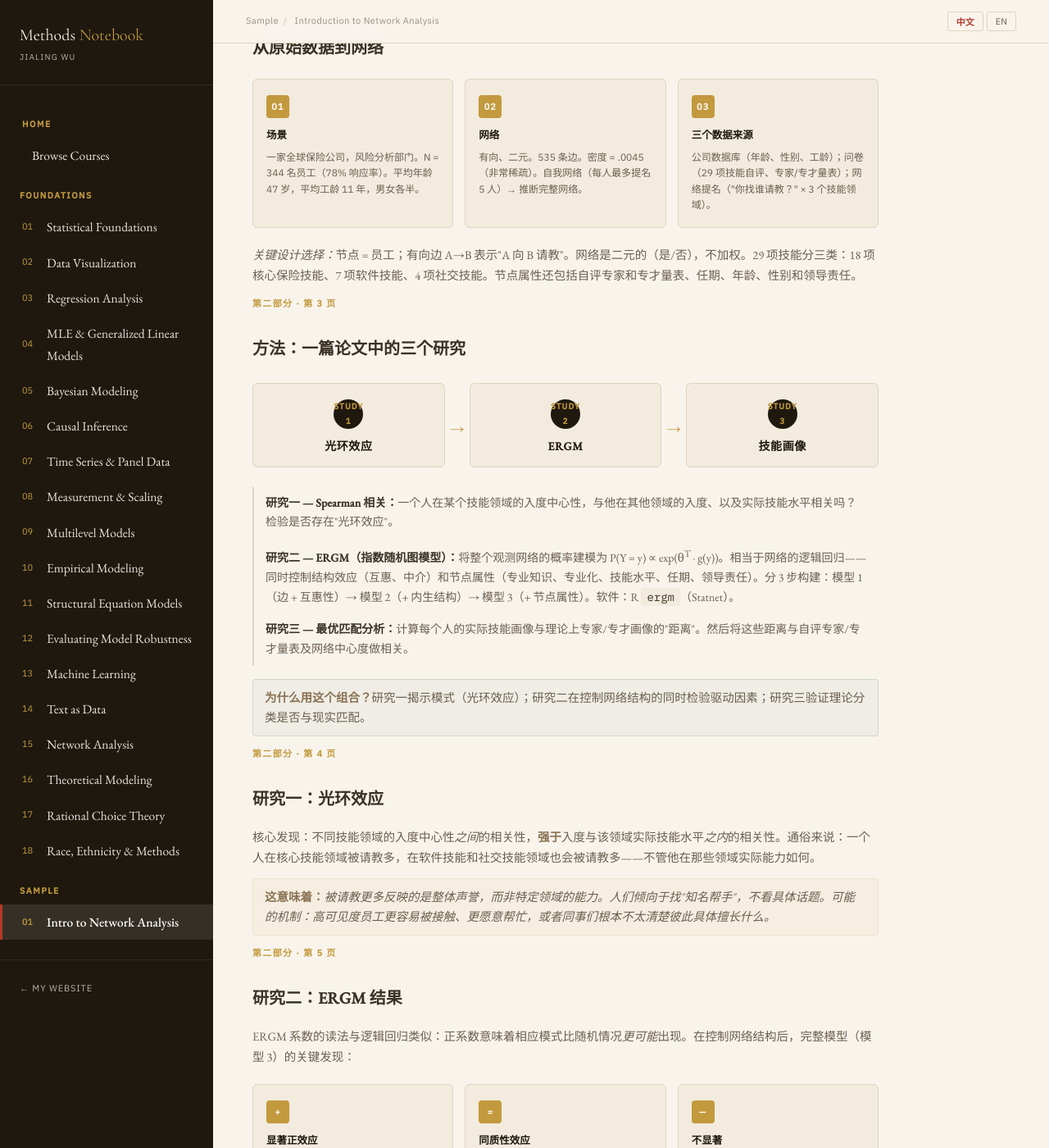
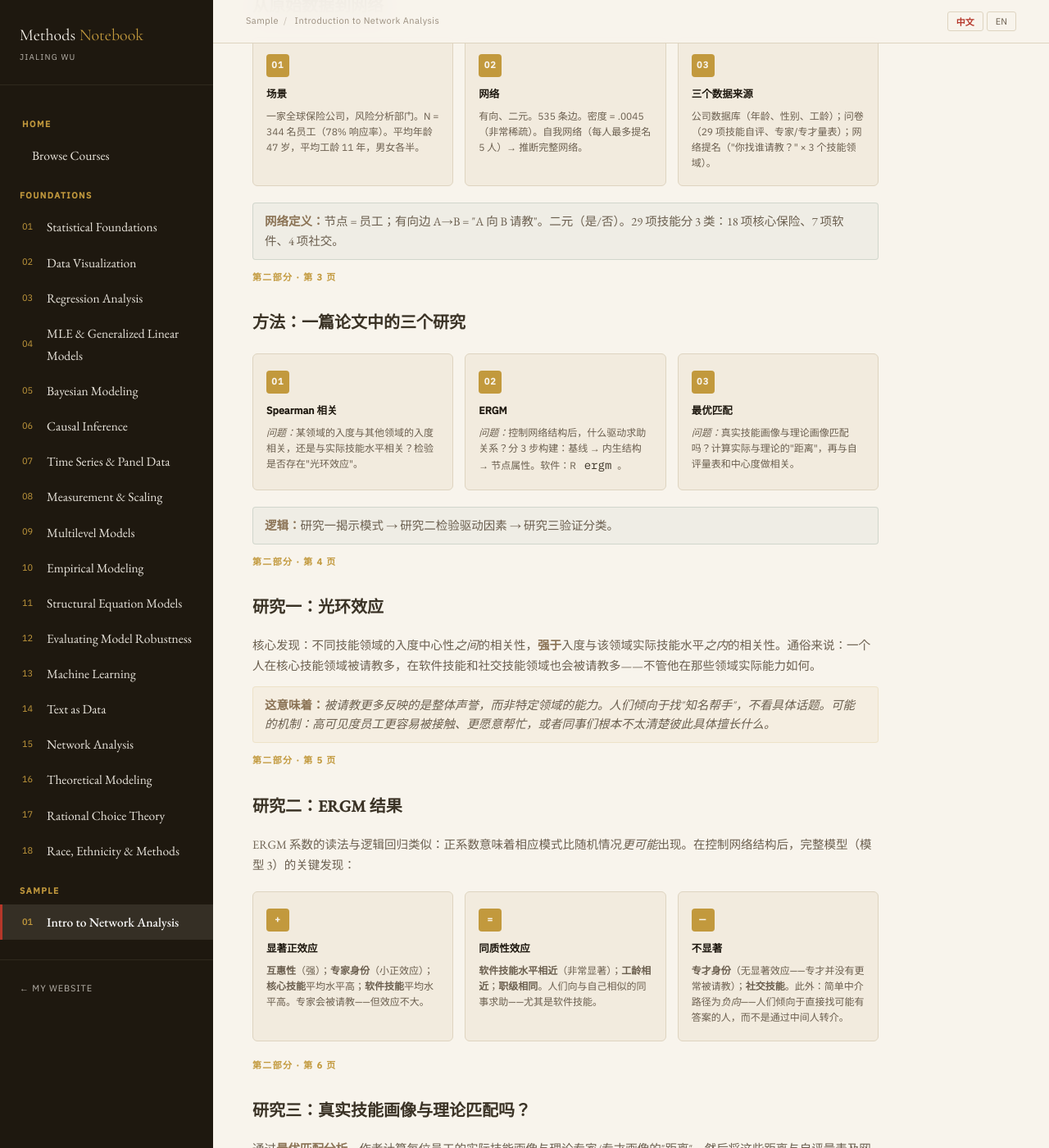
Before and after one commit to jialing-wu/jialing-wu.github.io, a Jekyll site: the page built from methods/sample-network-intro.html, in a window 1280 px wide and 1400 px high, scrolled down 4914 px. Shown: the whole window at 82% size. Built offline with Jekyll 4.4.1, drawn with Linux system fonts in a browser that asks for light colours; some of the changed text lies outside the part shown.

Commit message:
Fix P2: card layout for slides 3/7/summary, trim title and data slides

```diff
--- a/methods/sample-network-intro.html
+++ b/methods/sample-network-intro.html
@@ -657,8 +657,8 @@ body.presenting .pres-progress{
   <p class="method-desc" data-lang="en">Köhler, Rausch, Biemann &amp; Büchsenschuss (2024). "Expertise and specialization in organizations: a social network analysis." <em>European Journal of Work and Organizational Psychology</em>, 34(2), 282–297. <a href="https://doi.org/10.1080/1359432X.2024.2387874" target="_blank">Open Access</a></p>
   <p class="method-desc" data-lang="zh">Köhler, Rausch, Biemann &amp; Büchsenschuss (2024). "组织中的专业知识与专业化：一项社会网络分析。" <em>European Journal of Work and Organizational Psychology</em>, 34(2), 282–297. <a href="https://doi.org/10.1080/1359432X.2024.2387874" target="_blank">开放获取</a></p>
 
-  <p class="method-desc" data-lang="en"><em>Background:</em> Organizations depend on employees' <strong>expertise</strong> and <strong>specialization</strong> to drive innovation and knowledge sharing. But prior research left three gaps: (1) Are you sought for advice because you are truly skilled in that domain, or simply because you are "well-known"? (2) What factors drive the formation of an advice-seeking tie? (3) Do real-world skill profiles of "experts" and "specialists" match theoretical descriptions?</p>
-  <p class="method-desc" data-lang="zh"><em>背景：</em>组织依赖员工的<strong>专业知识（expertise）</strong>和<strong>专业化（specialization）</strong>来推动创新和知识共享。但以往研究有三个空白：（1）被人请教是因为你在那个技能领域真的强，还是只要你"出名"就什么都有人来问？（2）什么因素决定了一条求助关系的形成？（3）现实中真正的"专家"和"专才"的技能画像，和理论上描述的一样吗？</p>
+  <p class="method-desc" data-lang="en"><em>Core question:</em> Are you sought for advice because you're truly skilled — or simply because you're well-known?</p>
+  <p class="method-desc" data-lang="zh"><em>核心问题：</em>别人来请教你，是因为你真的强——还是只因为你出名？</p>
 </div>
 
 <!-- SLIDE: Research Question & Core Concepts -->
@@ -723,8 +723,8 @@ body.presenting .pres-progress{
     </div>
   </div>
 
-  <p class="method-desc" data-lang="en"><em>Key design choice:</em> Nodes = employees; a directed edge A→B means "A asks B for advice." The network is binary (yes/no), not weighted. The 29 skills are grouped into three bundles: 18 core insurance skills, 7 software skills, and 4 social skills. Node attributes also include self-rated expertise and specialization scales, tenure, age, gender, and leadership responsibility.</p>
-  <p class="method-desc" data-lang="zh"><em>关键设计选择：</em>节点 = 员工；有向边 A→B 表示"A 向 B 请教"。网络是二元的（是/否），不加权。29 项技能分三类：18 项核心保险技能、7 项软件技能、4 项社交技能。节点属性还包括自评专家和专才量表、任期、年龄、性别和领导责任。</p>
+  <div class="method-when" data-lang="en"><strong>Network definition:</strong> Node = employee; directed edge A→B = "A asks B for advice." Binary (yes/no). 29 skills in 3 bundles: 18 core insurance, 7 software, 4 social.</div>
+  <div class="method-when" data-lang="zh"><strong>网络定义：</strong>节点 = 员工；有向边 A→B = "A 向 B 请教"。二元（是/否）。29 项技能分 3 类：18 项核心保险、7 项软件、4 项社交。</div>
 </div>
 
 <!-- SLIDE: Three-Study Design + Methods -->
@@ -734,27 +734,32 @@ body.presenting .pres-progress{
   <h2 data-lang="en">Method: Three Studies in One Paper</h2>
   <h2 data-lang="zh">方法：一篇论文中的三个研究</h2>
 
-  <div class="flow-row">
-    <div class="flow-step"><div class="flow-num">STUDY 1</div><div class="flow-title" data-lang="en">Halo Effect</div><div class="flow-title" data-lang="zh">光环效应</div></div>
-    <div class="flow-arrow">→</div>
-    <div class="flow-step"><div class="flow-num">STUDY 2</div><div class="flow-title" data-lang="en">ERGM</div><div class="flow-title" data-lang="zh">ERGM</div></div>
-    <div class="flow-arrow">→</div>
-    <div class="flow-step"><div class="flow-num">STUDY 3</div><div class="flow-title" data-lang="en">Skill Profiles</div><div class="flow-title" data-lang="zh">技能画像</div></div>
+  <div class="check-grid">
+    <div class="check-card">
+      <div class="check-icon">01</div>
+      <div class="check-title" data-lang="en">Spearman Correlations</div>
+      <div class="check-title" data-lang="zh">Spearman 相关</div>
+      <div class="check-desc" data-lang="en"><em>Question:</em> Is in-degree in one skill domain correlated with in-degree in others, or with actual skill levels? Tests whether a "halo effect" exists.</div>
+      <div class="check-desc" data-lang="zh"><em>问题：</em>某领域的入度与其他领域的入度相关，还是与实际技能水平相关？检验是否存在"光环效应"。</div>
+    </div>
+    <div class="check-card">
+      <div class="check-icon">02</div>
+      <div class="check-title" data-lang="en">ERGM</div>
+      <div class="check-title" data-lang="zh">ERGM</div>
+      <div class="check-desc" data-lang="en"><em>Question:</em> What drives advice ties after controlling for network structure? Built in 3 steps: baseline → endogenous structure → node attributes. Software: R <code>ergm</code>.</div>
+      <div class="check-desc" data-lang="zh"><em>问题：</em>控制网络结构后，什么驱动求助关系？分 3 步构建：基线 → 内生结构 → 节点属性。软件：R <code>ergm</code>。</div>
+    </div>
+    <div class="check-card">
+      <div class="check-icon">03</div>
+      <div class="check-title" data-lang="en">Optimal Matching</div>
+      <div class="check-title" data-lang="zh">最优匹配</div>
+      <div class="check-desc" data-lang="en"><em>Question:</em> Do real skill profiles match theoretical expert/specialist profiles? Computes "distance" between actual and ideal, then correlates with self-assessments and centrality.</div>
+      <div class="check-desc" data-lang="zh"><em>问题：</em>真实技能画像与理论画像匹配吗？计算实际与理论的"距离"，再与自评量表和中心度做相关。</div>
+    </div>
   </div>
 
-  <div class="step-details" data-lang="en">
-    <div class="step-item"><strong>Study 1 — Spearman correlations:</strong> Is a person's in-degree centrality in one skill domain correlated with their in-degree in other domains, or with their actual skill levels? Tests whether a "halo effect" exists.</div>
-    <div class="step-item"><strong>Study 2 — ERGM (Exponential Random Graph Model):</strong> Models the probability of the entire observed network as P(Y = y) ∝ exp(θ<sup>T</sup> · g(y)). Like logistic regression for networks — simultaneously controls for structural effects (reciprocity, brokerage) and node attributes (expertise, specialization, skill levels, tenure, leadership). Built in 3 steps: Model 1 (edges + reciprocity) → Model 2 (+ endogenous structure) → Model 3 (+ node attributes). Software: R <code>ergm</code> (Statnet).</div>
-    <div class="step-item"><strong>Study 3 — Optimal Matching:</strong> Computes the "distance" between each person's actual skill profile and theoretically defined expert/specialist profiles. Then correlates these distances with self-assessed expertise/specialization scales and network centrality.</div>
-  </div>
-  <div class="step-details" data-lang="zh">
-    <div class="step-item"><strong>研究一 — Spearman 相关：</strong>一个人在某个技能领域的入度中心性，与他在其他领域的入度、以及实际技能水平相关吗？检验是否存在"光环效应"。</div>
-    <div class="step-item"><strong>研究二 — ERGM（指数随机图模型）：</strong>将整个观测网络的概率建模为 P(Y = y) ∝ exp(θ<sup>T</sup> · g(y))。相当于网络的逻辑回归——同时控制结构效应（互惠、中介）和节点属性（专业知识、专业化、技能水平、任期、领导责任）。分 3 步构建：模型 1（边 + 互惠性）→ 模型 2（+ 内生结构）→ 模型 3（+ 节点属性）。软件：R <code>ergm</code>（Statnet）。</div>
-    <div class="step-item"><strong>研究三 — 最优匹配分析：</strong>计算每个人的实际技能画像与理论上专家/专才画像的"距离"。然后将这些距离与自评专家/专才量表及网络中心度做相关。</div>
-  </div>
-
-  <div class="method-when" data-lang="en"><strong>Why this combination?</strong> Study 1 reveals the pattern (halo effect); Study 2 tests causal drivers while controlling for network structure; Study 3 validates whether theoretical categories match reality.</div>
-  <div class="method-when" data-lang="zh"><strong>为什么用这个组合？</strong>研究一揭示模式（光环效应）；研究二在控制网络结构的同时检验驱动因素；研究三验证理论分类是否与现实匹配。</div>
+  <div class="method-when" data-lang="en"><strong>Logic:</strong> Study 1 reveals the pattern → Study 2 tests drivers → Study 3 validates categories.</div>
+  <div class="method-when" data-lang="zh"><strong>逻辑：</strong>研究一揭示模式 → 研究二检验驱动因素 → 研究三验证分类。</div>
 </div>
 
 <!-- SLIDE: Study 1 — Halo Effect -->
@@ -841,14 +846,29 @@ body.presenting .pres-progress{
   <h2 data-lang="en">Contributions &amp; Limitations</h2>
   <h2 data-lang="zh">理论贡献与局限性</h2>
 
-  <p class="method-desc" data-lang="en"><strong>Key theoretical contribution:</strong> This paper integrates two previously separate classification frameworks — expert/non-expert and specialist/generalist — and proposes distinguishing four types within the same domain: non-expert, non-specialist, expert, and specialist. The use of ERGM allows simultaneous control of network-endogenous factors, making the analysis more rigorous than simple correlations.</p>
-  <p class="method-desc" data-lang="zh"><strong>主要理论贡献：</strong>这篇文章把专家/非专家和专才/通才这两套以往各说各话的分类框架整合起来，提出在同一个领域内应同时区分四类人：非专家、非专才、专家、专才。ERGM 的使用让研究能同时控制网络结构内生因素，比单纯做相关分析更严谨。</p>
-
-  <p class="method-desc" data-lang="en"><strong>Limitations:</strong> All skills are self-assessed (common method variance risk). Each person could name at most 5 contacts, potentially missing important ties. Ego-network data used to infer the complete network introduces some error. Physical proximity (e.g. seating arrangements) was not controlled. The cross-sectional design cannot tell us whether expertise <em>causes</em> more ties or vice versa.</p>
-  <p class="method-desc" data-lang="zh"><strong>局限性：</strong>技能全靠自评（共同方法变异风险）。每人最多提名 5 人，可能遗漏重要关系。用自我网络数据推断全网络有一定误差。没有控制座位相邻等物理因素。横截面设计无法告诉我们是专业知识<em>导致</em>更多关系还是反过来。</p>
-
-  <p class="method-desc" data-lang="en"><strong>Extensions to consider:</strong> Use a <em>Temporal ERGM (TERGM)</em> to track network evolution over time. Add objective performance data instead of self-assessed skills. Use <em>SAOM (Stochastic Actor-Oriented Models)</em> to disentangle selection from influence. Expand to multiple organizations for comparison.</p>
-  <p class="method-desc" data-lang="zh"><strong>可以考虑的延伸：</strong>使用<em>时序 ERGM (TERGM)</em> 追踪网络随时间的演变。用客观绩效数据替代自评技能。使用<em>SAOM（随机行动者导向模型）</em>区分选择效应和影响效应。扩展到多个组织进行比较。</p>
+  <div class="check-grid">
+    <div class="check-card">
+      <div class="check-icon">+</div>
+      <div class="check-title" data-lang="en">Contribution</div>
+      <div class="check-title" data-lang="zh">贡献</div>
+      <div class="check-desc" data-lang="en">Integrates expert/non-expert and specialist/generalist into one four-type framework. ERGM controls for network-endogenous factors, making analysis more rigorous than simple correlations.</div>
+      <div class="check-desc" data-lang="zh">将专家/非专家和专才/通才整合为四类框架。ERGM 控制了网络内生因素，比单纯相关分析更严谨。</div>
+    </div>
+    <div class="check-card">
+      <div class="check-icon">—</div>
+      <div class="check-title" data-lang="en">Limitations</div>
+      <div class="check-title" data-lang="zh">局限</div>
+      <div class="check-desc" data-lang="en">Self-assessed skills (common method variance). 5-name cap may miss ties. Ego-network → full network introduces error. No physical proximity control. Cross-sectional — no causal direction.</div>
+      <div class="check-desc" data-lang="zh">技能自评（共同方法变异）。5 人提名上限可能遗漏关系。自我网络推断全网有误差。未控制物理邻近。横截面设计无法判断因果方向。</div>
+    </div>
+    <div class="check-card">
+      <div class="check-icon">?</div>
+      <div class="check-title" data-lang="en">Extensions</div>
+      <div class="check-title" data-lang="zh">延伸</div>
+      <div class="check-desc" data-lang="en">TERGM for network evolution over time. Objective performance data instead of self-assessment. SAOM to separate selection from influence. Multi-organization comparison.</div>
+      <div class="check-desc" data-lang="zh">TERGM 追踪网络动态演变。客观绩效数据替代自评。SAOM 区分选择与影响效应。多组织比较。</div>
+    </div>
+  </div>
 </div>
 
 <!-- SLIDE: Takeaway -->
@@ -858,11 +878,36 @@ body.presenting .pres-progress{
   <h2 data-lang="en">Getting Started with Network Analysis</h2>
   <h2 data-lang="zh">开始你的网络分析</h2>
 
-  <p class="method-desc" data-lang="en"><strong>Step 1:</strong> Identify relational data — who connects to whom? <strong>Step 2:</strong> Choose the right representation — directed or undirected, weighted or binary. <strong>Step 3:</strong> Start descriptive — visualize, compute centrality, detect communities. <strong>Step 4:</strong> Move to inference — ERGM for tie formation, QAP for network correlation, SAOM for longitudinal dynamics.</p>
-  <p class="method-desc" data-lang="zh"><strong>第一步：</strong>识别关系数据——谁和谁相连？<strong>第二步：</strong>选择合适的表示——有向或无向，加权或二元。<strong>第三步：</strong>从描述开始——可视化、计算中心性、检测社区。<strong>第四步：</strong>进入推断——ERGM 研究关系形成，QAP 检验网络相关，SAOM 分析纵向动态。</p>
-
-  <p class="method-desc" data-lang="en"><strong>Recommended reading:</strong> <a href="https://doi.org/10.1080/1359432X.2024.2387874" target="_blank">Köhler et al. (2024)</a> for applied ERGM · <a href="https://statnet.org/workshop-ergm/ergm_tutorial.html" target="_blank">Statnet ERGM Tutorial</a> for R code · <a href="/methods/reg-network.html">Network Analysis</a> in the Methods Notebook for foundations.</p>
-  <p class="method-desc" data-lang="zh"><strong>推荐阅读：</strong><a href="https://doi.org/10.1080/1359432X.2024.2387874" target="_blank">Köhler et al. (2024)</a> ERGM 应用 · <a href="https://statnet.org/workshop-ergm/ergm_tutorial.html" target="_blank">Statnet ERGM 教程</a> R 代码 · 方法笔记本中的<a href="/methods/reg-network.html">网络分析</a>基础内容。</p>
+  <div class="check-grid" style="grid-template-columns:1fr 1fr">
+    <div class="check-card">
+      <div class="check-icon">01</div>
+      <div class="check-title" data-lang="en">Identify</div>
+      <div class="check-title" data-lang="zh">识别</div>
+      <div class="check-desc" data-lang="en">Find relational data — who connects to whom? Choose directed/undirected, weighted/binary.</div>
+      <div class="check-desc" data-lang="zh">找到关系数据——谁和谁相连？选择有向/无向、加权/二元。</div>
+    </div>
+    <div class="check-card">
+      <div class="check-icon">02</div>
+      <div class="check-title" data-lang="en">Describe</div>
+      <div class="check-title" data-lang="zh">描述</div>
+      <div class="check-desc" data-lang="en">Visualize, compute centrality, detect communities — the network's descriptive statistics.</div>
+      <div class="check-desc" data-lang="zh">可视化、计算中心性、检测社区——网络的描述性统计。</div>
+    </div>
+    <div class="check-card">
+      <div class="check-icon">03</div>
+      <div class="check-title" data-lang="en">Model</div>
+      <div class="check-title" data-lang="zh">建模</div>
+      <div class="check-desc" data-lang="en">ERGM for tie formation, QAP for network correlation, latent space for clustering.</div>
+      <div class="check-desc" data-lang="zh">ERGM 研究关系形成，QAP 检验网络相关，潜在空间模型发现聚类。</div>
+    </div>
+    <div class="check-card">
+      <div class="check-icon">04</div>
+      <div class="check-title" data-lang="en">Read More</div>
+      <div class="check-title" data-lang="zh">延伸阅读</div>
+      <div class="check-desc" data-lang="en"><a href="https://doi.org/10.1080/1359432X.2024.2387874" target="_blank">Köhler et al. (2024)</a> · <a href="https://statnet.org/workshop-ergm/ergm_tutorial.html" target="_blank">Statnet Tutorial</a> · <a href="/methods/reg-network.html">Methods Notebook</a></div>
+      <div class="check-desc" data-lang="zh"><a href="https://doi.org/10.1080/1359432X.2024.2387874" target="_blank">Köhler et al. (2024)</a> · <a href="https://statnet.org/workshop-ergm/ergm_tutorial.html" target="_blank">Statnet 教程</a> · <a href="/methods/reg-network.html">方法笔记本</a></div>
+    </div>
+  </div>
 </div>
 
 <!-- PAGE NAV -->
```
